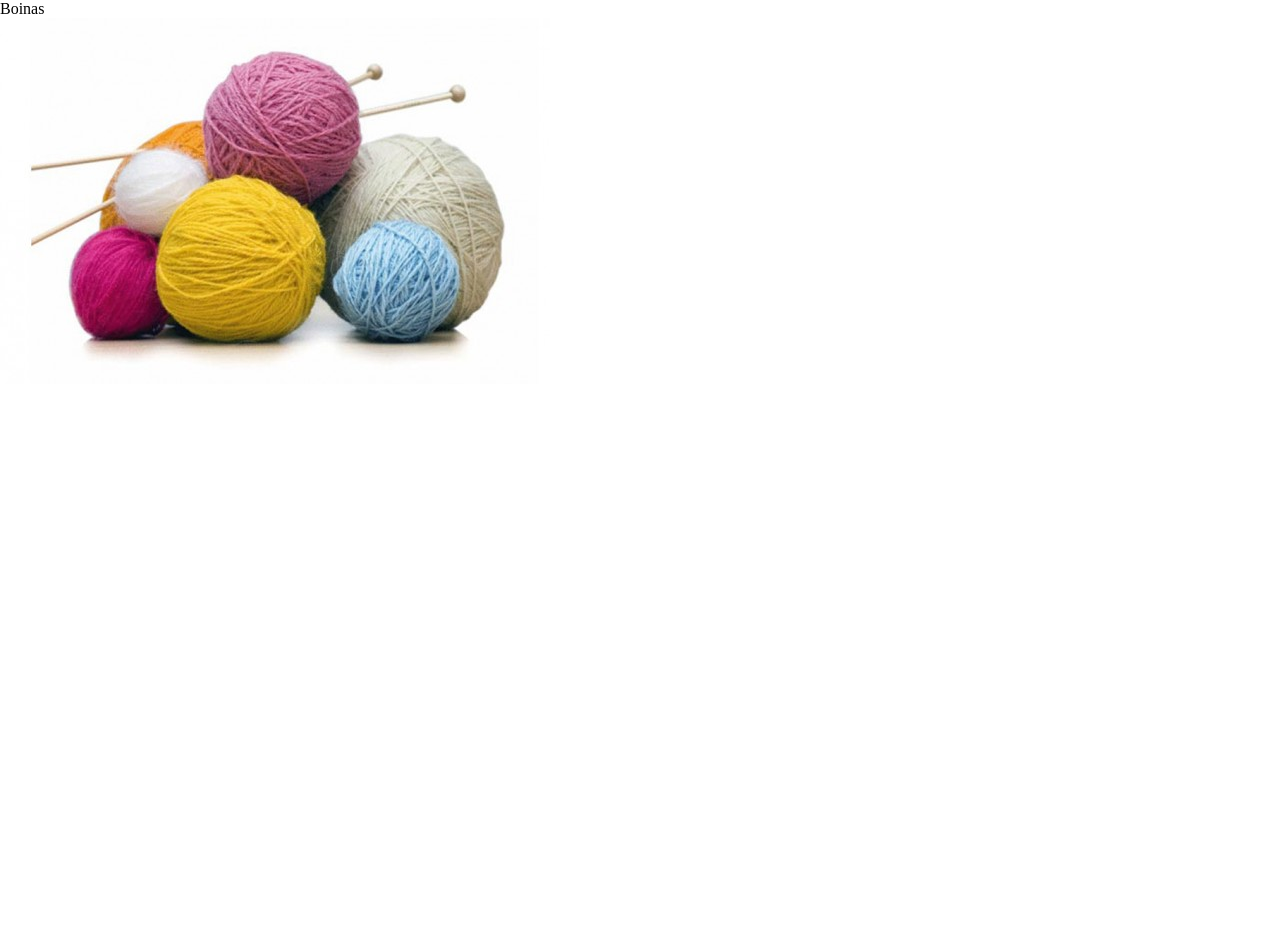
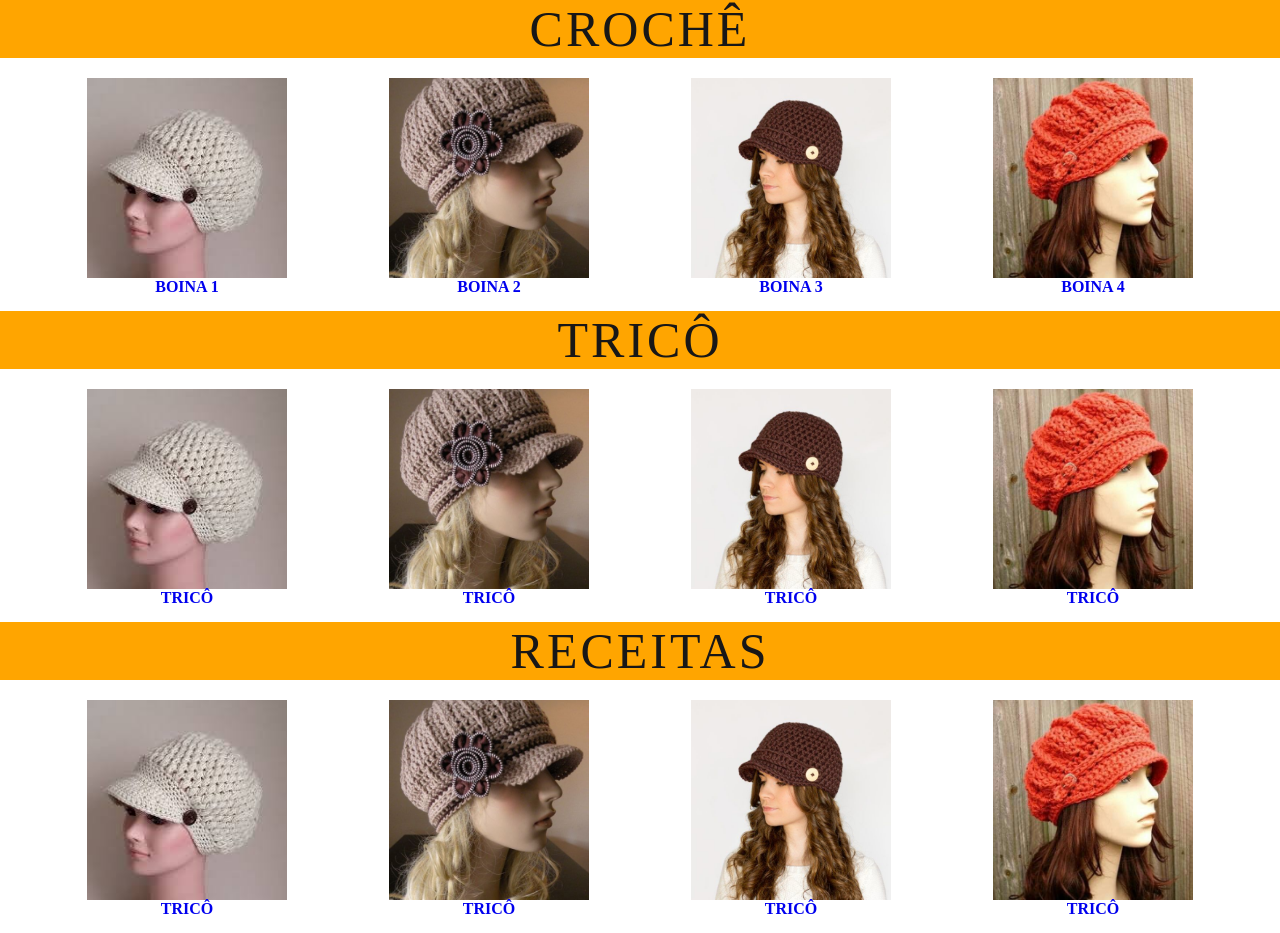
Before and after one commit to 2021eron/Viviarte, a plain HTML site: page fotos-produtos.html in a window 1280 px wide. Before the commit the page ends 800 px from the top, so only its background shows below. Drawn offline with Linux system fonts and the light colour scheme.

Commit message:
terceira mudança viviarte

```diff
--- a/css/styles.css
+++ b/css/styles.css
@@ -146,13 +146,6 @@ h2:hover span {
   margin: 0 auto;
 }
 
-.produtos p {
-  width: 10px;
-  height: 10px;
-  color: black;
-  display: contents;
-}
-
 .produto {
   text-align: center;
   display: flex;
@@ -179,6 +172,10 @@ h2:hover span {
 
 #produto-2 {
   background-image: url(/img/trico.jpg);
+}
+
+#produto-3 {
+  background-image: url(/img/bolo.jpg);
 }
 
 #contato {
@@ -340,3 +337,59 @@ ul li:nth-child(2) a:before {
 ul li:nth-child(3) a:before {
   background: #00acee;
 }
+
+/* fotos */
+
+.fotos {
+  display: flex;
+  justify-content: space-evenly;
+  flex-wrap: wrap;
+  margin-top: 5px;
+}
+
+.foto p {
+  background-color: #34af23;
+  width: 100%;
+  text-align: center;
+}
+
+.foto p:hover {
+  transform: rotate(5deg);
+}
+
+.foto {
+  display: flex;
+  flex-direction: column;
+  align-items: center;
+  font-weight: bold;
+  margin: 15px;
+}
+
+.foto .foto-img {
+  width: 200px;
+  height: 200px;
+  background-size: cover;
+  background-position: center;
+}
+/*crochê*/
+
+#foto-1 {
+  background-image: url(/img/Boina.jpg);
+}
+
+#foto-2 {
+  background-image: url(/img/boina2.jpg);
+}
+
+#foto-3 {
+  background-image: url(/img/boina3.jpg);
+}
+
+#foto-4 {
+  background-image: url(/img/boina4.jpg);
+}
+
+.destaque {
+  background-color: orange;
+  text-align: center;
+}
--- a/fotos-produtos.html
+++ b/fotos-produtos.html
@@ -7,10 +7,92 @@
     <title>Produtos</title>
     <link rel="stylesheet" href="css/styles.css" />
   </head>
-  <body class="mostruarios">
-    <div>Boinas</div>
-    <a href="index.html">
-      <img src="./img/trico.jpg" alt="trico" />
-    </a>
+  <body>
+<main>
+<header>
+
+    <h2 class="destaque">CROCHÊ</h2>
+
+    <div class="fotos">
+
+            <div class="foto">
+                <div id="foto-1" class="foto-img"></div>
+                <a href="index.html">BOINA 1</a>
+              </div>
+
+              <div class="foto">
+                <div id="foto-2" class="foto-img"></div>
+                <a href="index.html">BOINA 2</a>
+              </div>
+
+              <div class="foto">
+                <div id="foto-3" class="foto-img"></div>
+                <a href="index.html">BOINA 3</a>
+              </div>
+
+              <div class="foto">
+                <div id="foto-4" class="foto-img"></div>
+                <a href="index.html">BOINA 4</a>
+              </div>
+    </div>
+
+    <h2 class="destaque">TRICÔ</h2>
+
+    <div class="fotos">
+
+        <div class="foto">
+            <div id="foto-1" class="foto-img"></div>
+            <a href="index.html">TRICÔ</a>
+          </div>
+
+          <div class="foto">
+            <div id="foto-2" class="foto-img"></div>
+            <a href="index.html">TRICÔ</a>
+          </div>
+
+          <div class="foto">
+            <div id="foto-3" class="foto-img"></div>
+            <a href="index.html">TRICÔ</a>
+          </div>
+
+          <div class="foto">
+            <div id="foto-4" class="foto-img"></div>
+            <a href="index.html">TRICÔ</a>
+          </div>
+    </div>
+
+    <h2 class="destaque">RECEITAS</h2>
+
+    <div class="fotos">
+
+        <div class="foto">
+            <div id="foto-1" class="foto-img"></div>
+            <a href="index.html">TRICÔ</a>
+          </div>
+
+          <div class="foto">
+            <div id="foto-2" class="foto-img"></div>
+            <a href="index.html">TRICÔ</a>
+          </div>
+
+          <div class="foto">
+            <div id="foto-3" class="foto-img"></div>
+            <a href="index.html">TRICÔ</a>
+          </div>
+
+          <div class="foto">
+            <div id="foto-4" class="foto-img"></div>
+            <a href="index.html">TRICÔ</a>
+          </div>
+    </div>
+</header>
+</main>
+
+
+  </body>
+
+
+
+
   </body>
 </html>
```
Also changed, not shown: index.html (+4 -0 lines), img/boina2.jpg (added), img/boina3.jpg (added), img/boina4.jpg (added), img/bolo.jpg (added).
